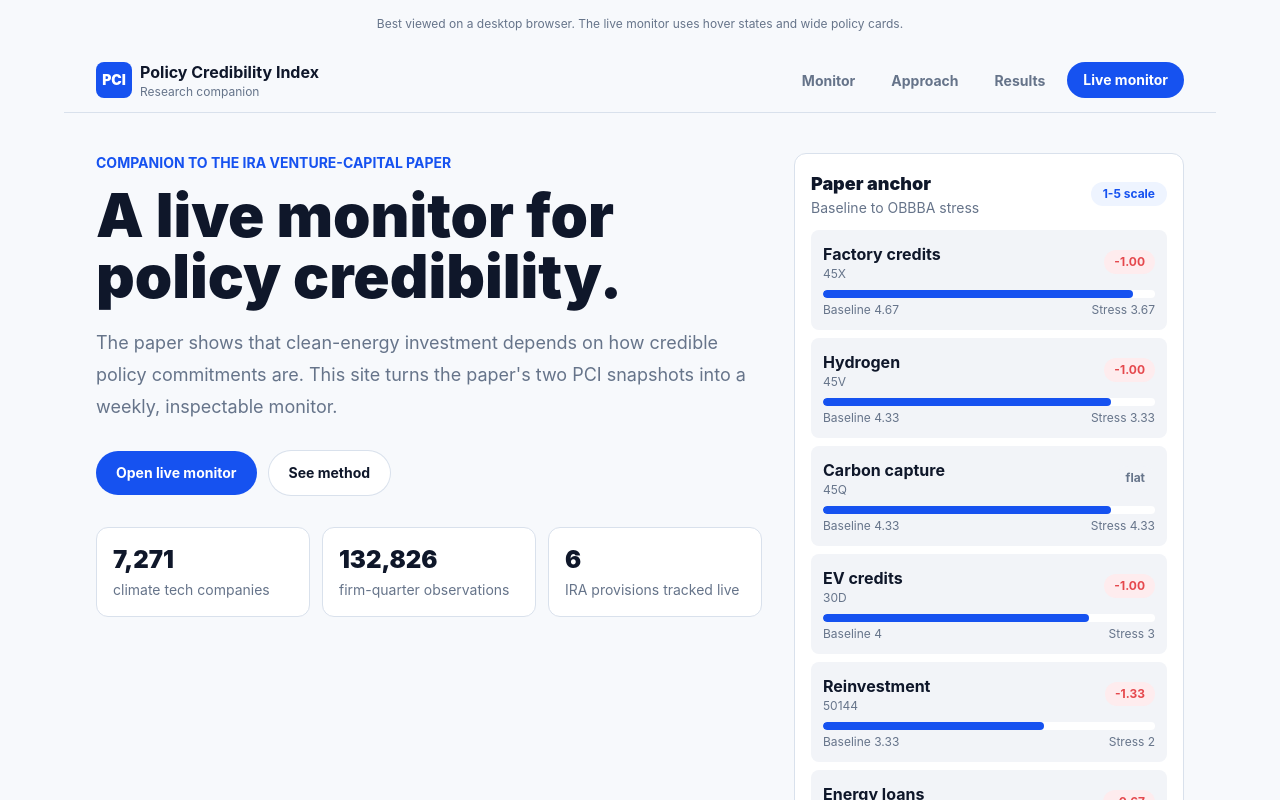
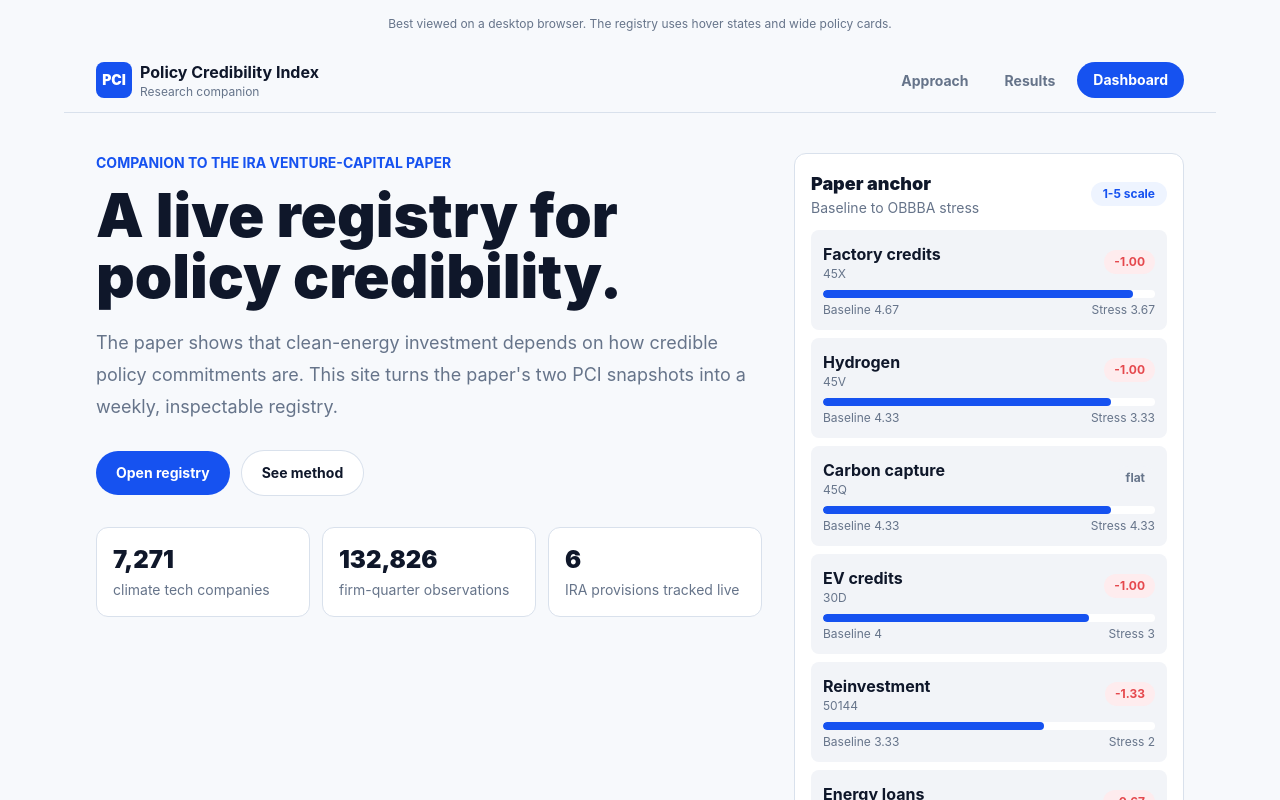
Before and after one commit to yudduy/pci-realtime, a Next.js app in the folder apps/web/: page / in a window 1280 px wide. Shown: the top 800 px of the page. Built offline with nearby package versions, Linux system fonts and the light colour scheme.

Commit message:
remove landing monitor label

```diff
--- a/apps/web/app/page.tsx
+++ b/apps/web/app/page.tsx
@@ -12,7 +12,7 @@ const loop = [
   ["PCI scoring", "Specific, durable, enforced"],
   ["Weekly series", "Sticky credibility on a 1-5 scale"],
   ["Market match", "Only clean public markets"],
-  ["Live monitor", "Forecasts, trades, outcomes"],
+  ["Live registry", "Forecasts, trades, outcomes"],
 ]
 
 const results = [
@@ -34,7 +34,7 @@ export default function Home() {
     <main className="min-h-screen bg-background">
       <div className="mx-auto max-w-6xl px-5 py-4 lg:px-8">
         <div className="mb-4 text-center text-xs text-muted-foreground">
-          Best viewed on a desktop browser. The live monitor uses hover states and wide policy cards.
+          Best viewed on a desktop browser. The registry uses hover states and wide policy cards.
         </div>
 
         <nav className="sticky top-0 z-40 -mx-5 mb-10 border-b border-border bg-background/95 px-5 py-3 backdrop-blur lg:-mx-8 lg:px-8">
@@ -49,11 +49,10 @@ export default function Home() {
               </div>
             </div>
             <div className="hidden items-center gap-2 md:flex">
-              <a className="landing-nav-link" href="#monitor">Monitor</a>
               <a className="landing-nav-link" href="#approach">Approach</a>
               <a className="landing-nav-link" href="#results">Results</a>
               <Link className="rounded-full bg-blue px-4 py-2 text-sm font-bold text-white" href="/dashboard">
-                Live monitor
+                Dashboard
               </Link>
             </div>
           </div>
@@ -65,14 +64,14 @@ export default function Home() {
               Companion to the IRA venture-capital paper
             </div>
             <h1 className="max-w-3xl text-4xl font-black leading-[1.02] tracking-normal md:text-6xl">
-              A live monitor for policy credibility.
+              A live registry for policy credibility.
             </h1>
             <p className="mt-5 max-w-2xl text-lg leading-8 text-muted-foreground">
-              The paper shows that clean-energy investment depends on how credible policy commitments are. This site turns the paper&apos;s two PCI snapshots into a weekly, inspectable monitor.
+              The paper shows that clean-energy investment depends on how credible policy commitments are. This site turns the paper&apos;s two PCI snapshots into a weekly, inspectable registry.
             </p>
             <div className="mt-7 flex flex-wrap gap-3">
               <Link className="rounded-full bg-blue px-5 py-3 text-sm font-bold text-white" href="/dashboard">
-                Open live monitor
+                Open registry
               </Link>
               <a className="rounded-full bg-card px-5 py-3 text-sm font-bold text-foreground ring-1 ring-border" href="#approach">
                 See method
@@ -126,10 +125,9 @@ export default function Home() {
           </section>
         </section>
 
-        <section id="monitor" className="border-t border-border py-12">
+        <section id="registry" className="border-t border-border py-12">
           <div className="mb-5 flex flex-col justify-between gap-3 md:flex-row md:items-end">
             <div>
-              <h2 className="text-3xl font-black">Monitor</h2>
               <p className="mt-2 max-w-2xl text-muted-foreground">
                 The live board is the operational companion: it shows current PCI, policy moves, matched markets, forecasts, gated trades, and resolved outcomes when real rows exist.
               </p>
```
Also changed, not shown: 2 other files (tests, documents, lock files or other folders).
